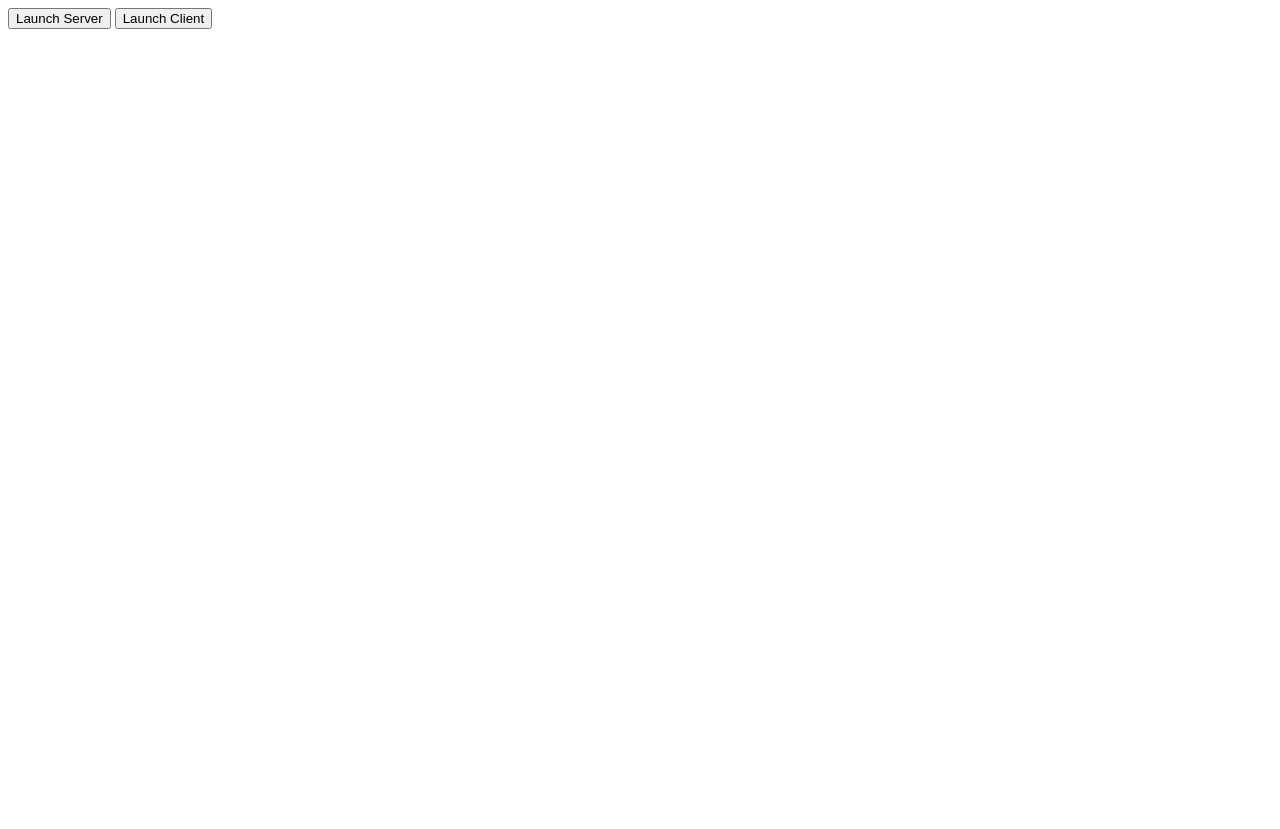
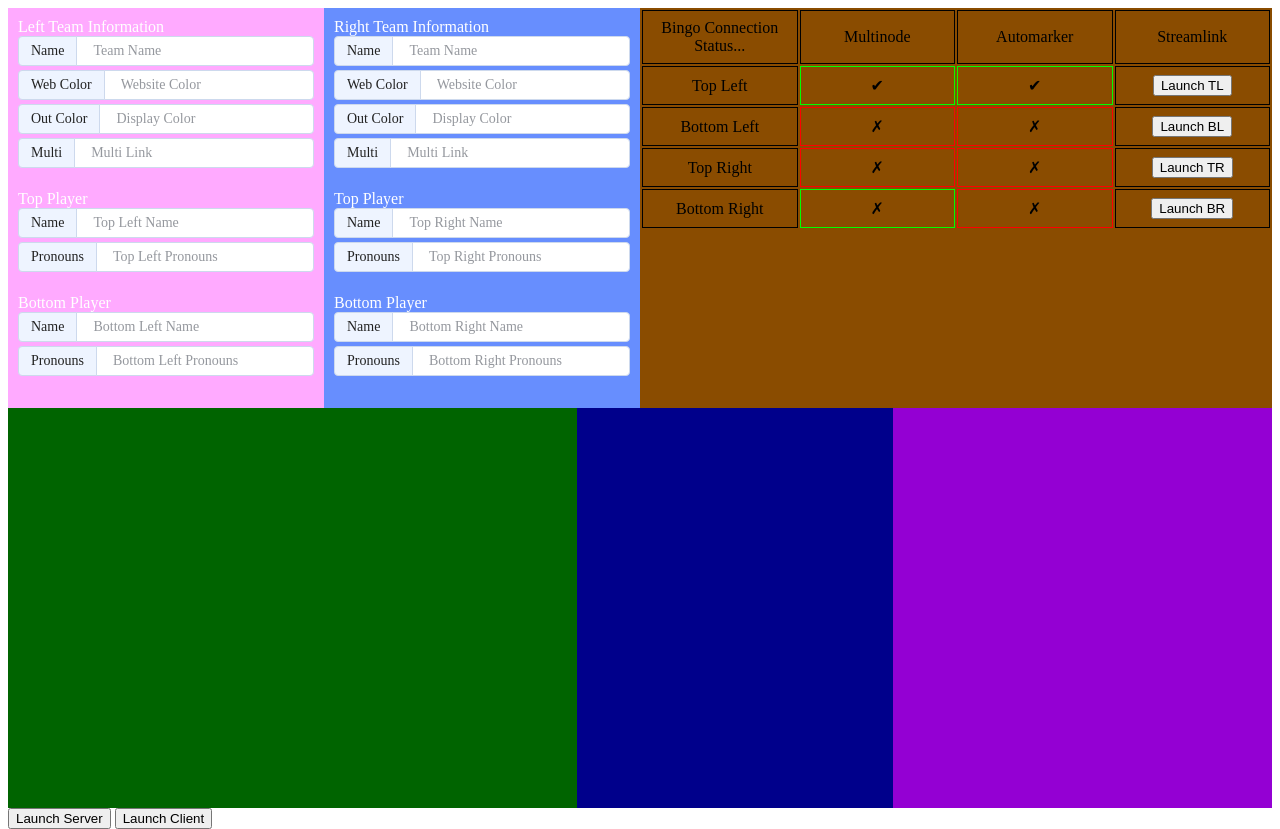
Before and after one commit to 7thAce/JSRFBingo, a website: page dashboard/wizards-tome.html in a window 1280 px wide. Before the commit the page ends 800 px from the top, so only its background shows below. Drawn offline with Linux system fonts and the light colour scheme.

Commit message:
First attempts at new dashboard panels.

```diff
--- /dev/null
+++ b/dashboard/wizards-tome.css
@@ -0,0 +1,173 @@
+:root {
+    --input-color: #222222;
+    --input-border: #CDD9ED;
+    --input-background: #fff;
+    --input-placeholder: #95989e;
+
+    --input-border-focus: #275EFE;
+
+    --group-color: var(--input-color);
+    --group-border: var(--input-border);
+    --group-background: #EEF4FF;
+
+    --group-color-focus: #fff;
+    --group-border-focus: var(--input-border-focus);
+    --group-background-focus: #141d36;
+}
+
+
+html, body {
+    height: 100%;
+}
+
+.panel {
+    height: 100vh;
+    display: flex;
+    flex-direction: column;
+}
+
+.panel-row {
+    display: flex;
+    width: 100%;
+    height: 50%;
+}
+
+#gameInfo {
+    width: 50%;
+    height: 100%;
+    background-color: #8B0000; /* dark red */
+}
+
+#connectionsStatus {
+    width: 50%;
+    height: 100%;
+    background-color: #8a4c00; /* dark orange */
+}
+
+/* #connectionsTable {
+    width: 100%;
+    height: 100%;
+    border-collapse: collapse;
+} */
+
+#connetionsStatus th, #connectionsStatus td {
+    border: 1px solid black;
+    padding: 8px;
+    text-align: center;
+    width: 25%;
+    height: 20%;
+}
+
+#connectionsTable .connected {
+    border-color: #00FF00; /* bright green */
+}
+
+#connectionsTable .disconnected {
+    border-color: #FF0000; /* bright red */
+}
+
+#gameState {
+    width: 45%;
+    height: 100%;
+    background-color: #006400; /* dark green */
+}
+
+#chat {
+    width: 25%;
+    height: 100%;
+    background-color: #00008B; /* dark blue */
+}
+
+#gameControls {
+    width: 30%;
+    height: 100%;
+    background-color: #9400D3; /* dark violet */
+}
+
+.teamInfo {
+    padding: 10px;
+    color: white;
+    width: 50%;
+    height: 100%;
+    background-color: darkred;
+}
+
+#leftTeamInfo {
+    background-color: #FFAAFF;
+}
+
+#rightTeamInfo {
+    background-color: #678EFE;
+}
+
+
+.form-field {
+    display: block;
+    width: 100%;
+    padding: 6px 16px;
+    line-height: 10px;
+    font-size: 14px;
+    font-weight: 500;
+    font-family: inherit;
+    border-radius: 6px;
+    color: var(--input-color);
+    border: 1px solid var(--input-border);
+    background: var(--input-background);
+    transition: border .3s ease;
+    &::placeholder {
+        color: var(--input-placeholder);
+    }
+    &:focus {
+        outline: none;
+        border-color: var(--input-border-focus);
+    }
+}
+
+.form-group {
+    position: relative;
+    display: flex;
+    width: 100%;
+    padding-bottom: 4px;
+    & > span,
+    .form-field {
+        white-space: nowrap;
+        display: block;
+        &:not(:first-child):not(:last-child) {
+            border-radius: 0;
+        }
+        &:first-child {
+            border-radius: 4px 0 0 4px;
+        }
+        &:last-child {
+            border-radius: 0 4px 4px 0;
+        }
+        &:not(:first-child) {
+            margin-left: -1px;
+        }
+    }
+    .form-field {
+        position: relative;
+        z-index: 1;
+        flex: 1 1 auto;
+        width: 1%;
+        margin-top: 0;
+        margin-bottom: 0;
+    }
+    & > span {
+        text-align: center;
+        padding: 9px 12px;
+        font-size: 14px;
+        line-height: 10px;
+        color: var(--group-color);
+        background: var(--group-background);
+        border: 1px solid var(--group-border);
+        transition: background .3s ease, border .3s ease, color .3s ease;
+    }
+    &:focus-within {
+        & > span {
+            color: var(--group-color-focus);
+            background: var(--group-background-focus);
+            border-color: var(--group-border-focus);
+        }
+    }
+}
--- a/dashboard/wizards-tome.html
+++ b/dashboard/wizards-tome.html
@@ -2,6 +2,7 @@
 <html lang="en">
 	<head>
 		<meta charset="UTF-8" />
+		<link rel="stylesheet" href="wizards-tome.css">
 		<style>
 			.monospace {
 				font-family: monospace;
@@ -9,6 +10,79 @@
 		</style>
 	</head>
 	<body>
+		<!-- Five main sections: Game info, Statuses, Game State, Chat, and Game Controls -->
+		<div class="panel-row">
+			<div id="gameInfo" class="panel-row">
+				<div id="leftTeamInfo" class="teamInfo">
+					Left Team Information
+					<div class="form-group"><span>Name</span><input id="leftTeamName"		class="form-field" type="text" placeholder="Team Name"></div>
+					<div class="form-group"><span>Web Color</span><input id="leftInColor"		class="form-field" type="text" placeholder="Website Color"></div>
+					<div class="form-group"><span>Out Color</span><input id="leftOutColor"		class="form-field" type="text" placeholder="Display Color"></div>
+					<div class="form-group"><span>Multi</span><input id="leftMultilink"		class="form-field" type="text" placeholder="Multi Link"></div>
+					<br>Top Player
+					<div class="form-group"><span>Name</span><input id="topLeftName"		class="form-field" type="text" placeholder="Top Left Name"></div>
+					<div class="form-group"><span>Pronouns</span><input id="topLeftPronouns"	class="form-field" type="text" placeholder="Top Left Pronouns"></div>
+					<br>Bottom Player
+					<div class="form-group"><span>Name</span><input id="bottomLeftName"		class="form-field" type="text" placeholder="Bottom Left Name"></div>
+					<div class="form-group"><span>Pronouns</span><input id="bottomLeftPronouns"	class="form-field" type="text" placeholder="Bottom Left Pronouns"></div>
+				</div>
+				<div id="rightTeamInfo" class="teamInfo">
+					Right Team Information
+					<div class="form-group"><span>Name</span><input id="rightTeamName"		class="form-field" type="text" placeholder="Team Name"></div>
+					<div class="form-group"><span>Web Color</span><input id="rightInColor"		class="form-field" type="text" placeholder="Website Color"></div>
+					<div class="form-group"><span>Out Color</span><input id="rightOutColor"		class="form-field" type="text" placeholder="Display Color"></div>
+					<div class="form-group"><span>Multi</span><input id="rightMultilink"		class="form-field" type="text" placeholder="Multi Link"></div>
+					<br>Top Player
+					<div class="form-group"><span>Name</span><input id="topRightName"		class="form-field" type="text" placeholder="Top Right Name"></div>
+					<div class="form-group"><span>Pronouns</span><input id="topRightPronouns"	class="form-field" type="text" placeholder="Top Right Pronouns"></div>
+					<br>Bottom Player
+					<div class="form-group"><span>Name</span><input id="bottomRightName"		class="form-field" type="text" placeholder="Bottom Right Name"></div>
+					<div class="form-group"><span>Pronouns</span><input id="bottomRightPronouns"	class="form-field" type="text" placeholder="Bottom Right Pronouns"></div>
+				</div>
+			</div>
+
+
+			<div id="connectionsStatus" class="panel">
+				<table id="connectionsTable">
+					<tr>
+						<td>Bingo Connection Status...</td>
+						<td>Multinode</td>
+						<td>Automarker</td>
+						<td>Streamlink</td>
+					</tr>
+					<tr>
+						<td>Top Left</td>
+						<td class="connected">✔</td>
+						<td class="connected">✔</td>
+						<td><button id="launchStreamlinkTL">Launch TL</button></td>
+					</tr>
+					<tr>
+						<td>Bottom Left</td>
+						<td class="disconnected">✗</td>
+						<td class="disconnected">✗</td>
+						<td><button id="launchStreamlinkBL">Launch BL</button></td>
+					</tr>
+					<tr>
+						<td>Top Right</td>
+						<td class="disconnected">✗</td>
+						<td class="disconnected">✗</td>
+						<td><button id="launchStreamlinkTR">Launch TR</button></td>
+					</tr>
+					<tr>
+						<td>Bottom Right</td>
+						<td class="connected">✗</td>
+						<td class="disconnected">✗</td>
+						<td><button id="launchStreamlinkBR">Launch BR</button></td>
+					</tr>
+				</table>
+			</div>
+		</div>
+
+		<div class="panel-row">
+			<div id="gameState" class="panel"></div>
+			<div id="chat" class="panel"></div>
+			<div id="gameControls" class="panel"></div>
+		</div>
 		<button id="launchServerButton" onclick="launchServer()">Launch Server</button>
 		<button id="launchClientButton" onclick="launchClient()">Launch Client</button>
 		<script src="./wizards-tome.js"></script>
--- a/dashboard/wizards-tome.js
+++ b/dashboard/wizards-tome.js
@@ -9,5 +9,33 @@ function launchServer() {
 }
 
 function launchClient() {
+    console.log("Launching client...");
     nodecg.sendMessage('launch-client');
 }
+
+function setLightDark(elementName, lightColor = "#FFFFFF", darkColor = "#000000") {
+    const element = document.getElementById(elementName);
+    if (!element) return null;
+
+    // Get computed background color
+    const bg = window.getComputedStyle(element).backgroundColor;
+
+    // Parse rgb(a) string: "rgb(r, g, b)" or "rgba(r, g, b, a)"
+    const rgb = bg.match(/\d+/g);
+    if (!rgb || rgb.length < 3) {
+        element.style.color = darkColor;
+        return darkColor; // fallback
+    }
+
+    const r = parseInt(rgb[0], 10);
+    const g = parseInt(rgb[1], 10);
+    const b = parseInt(rgb[2], 10);
+
+    // Calculate luminance (per WCAG)
+    const luminance = (0.299 * r + 0.587 * g + 0.114 * b);
+
+    // Decide text color based on luminance
+    const textColor = luminance > 186 ? darkColor : lightColor;
+    element.style.color = textColor;
+    return textColor;
+}
```
Also changed, not shown: 1 other file.
